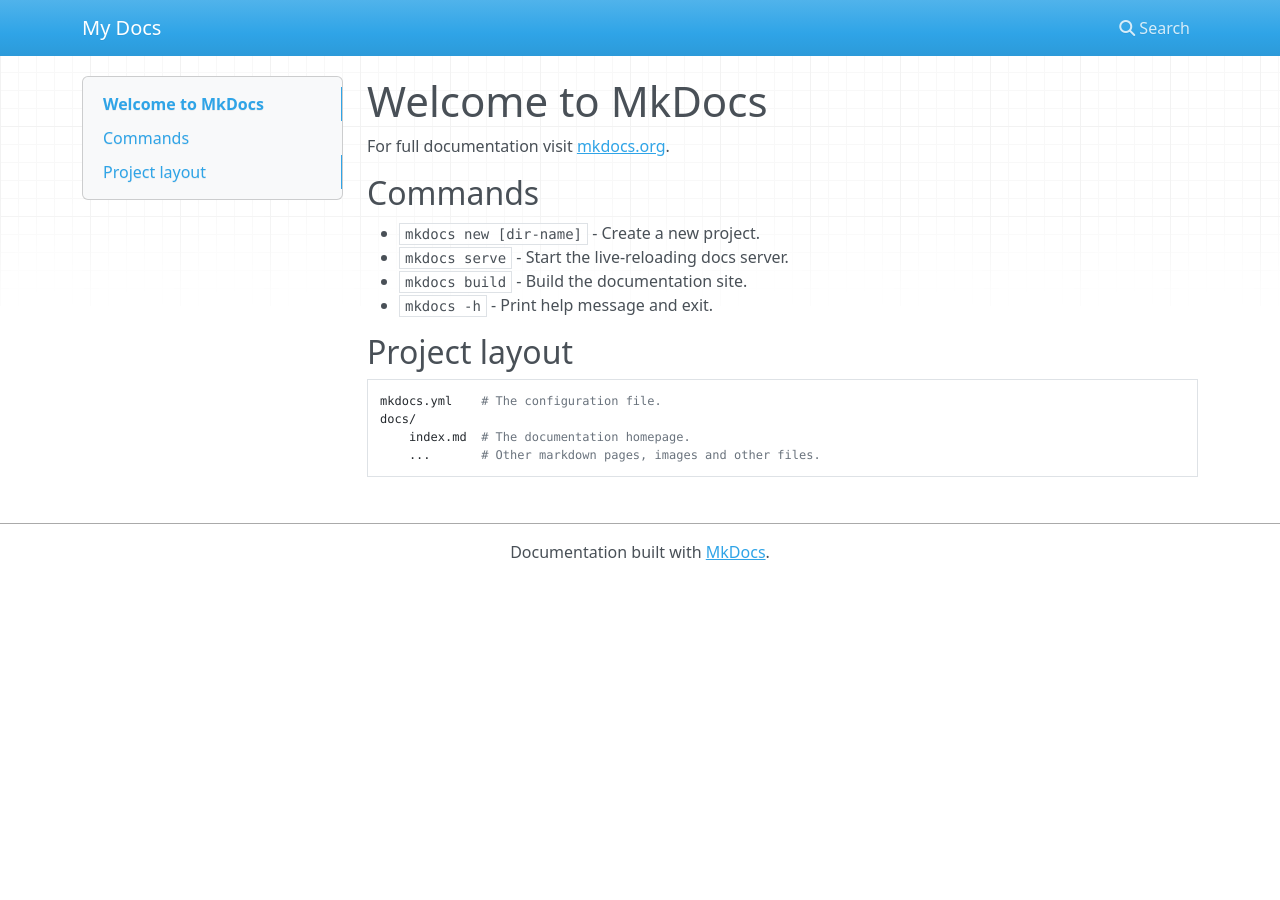
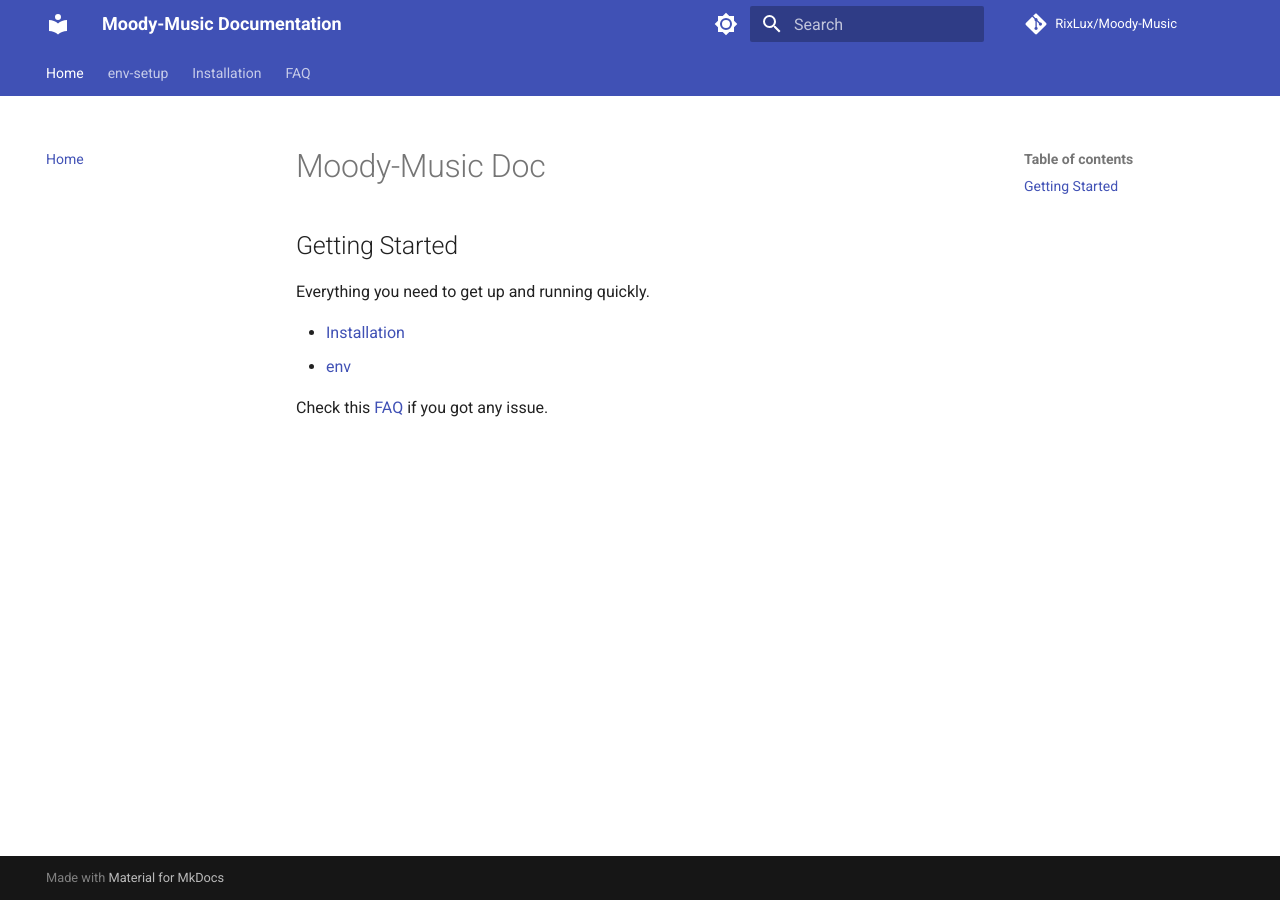
Before and after one commit to RixLux/Moody-Music, an MkDocs documentation site: the page built from docs/index.md, in a window 1280 px wide. Built offline with MkDocs 1.6.1 and Material for MkDocs 9.7.7, drawn with Linux system fonts in a browser that asks for light colours; nearby versions of some CDN libraries; comment, search, counter and statistics services are not loaded.

```diff
--- a/docs/index.md
+++ b/docs/index.md
@@ -1,17 +1,11 @@
-# Welcome to MkDocs
 
-For full documentation visit [mkdocs.org](https://www.mkdocs.org).
+# Moody-Music Doc
 
-## Commands
+## Getting Started
 
-* `mkdocs new [dir-name]` - Create a new project.
-* `mkdocs serve` - Start the live-reloading docs server.
-* `mkdocs build` - Build the documentation site.
-* `mkdocs -h` - Print help message and exit.
+Everything you need to get up and running quickly.
 
-## Project layout
+* [Installation](Installation.md)
+* [env](env-setup.md)
 
-    mkdocs.yml    # The configuration file.
-    docs/
-        index.md  # The documentation homepage.
-        ...       # Other markdown pages, images and other files.
+Check this [FAQ](FAQ.md) if you got any issue.
--- a/mkdocs.yml
+++ b/mkdocs.yml
@@ -1 +1,52 @@
-site_name: My Docs
+site_name: Moody-Music Documentation
+site_description: Documentation
+site_url: https://rixlux.github.io/Moody-Music/
+
+repo_name: RixLux/Moody-Music
+repo_url: https://github.com/RixLux/Moody-Music
+
+theme:
+  name: material
+  language: en
+  features:
+    - navigation.tabs
+    - navigation.sections
+    - navigation.top
+    - search.highlight
+    - search.suggest
+    - search.share
+    - content.code.copy
+
+  palette:
+    # Adds a Dark/Light mode toggle
+    - media: "(prefers-color-scheme: light)"
+      scheme: default
+      toggle:
+        icon: material/brightness-7
+        name: Switch to dark mode
+    - media: "(prefers-color-scheme: dark)"
+      scheme: slate
+      toggle:
+        icon: material/brightness-4
+        name: Switch to light mode
+
+
+nav:
+  - Home: index.md
+  - env-setup: env-setup.md
+  - Installation: Installation.md
+  - FAQ : FAQ.md
+
+
+
+markdown_extensions:
+  - admonition
+  - pymdownx.details
+  - pymdownx.superfences
+  - pymdownx.tabbed:
+      alternate_style: true
+  - attr_list
+  - md_in_html
+
+plugins:
+  - search
```
Also changed, not shown: README.md (+20 -84 lines), docs/FAQ.md (added, +33 -0 lines), docs/Installation.md (added, +46 -0 lines), docs/env-setup.md (added, +68 -0 lines), 3 other files.
